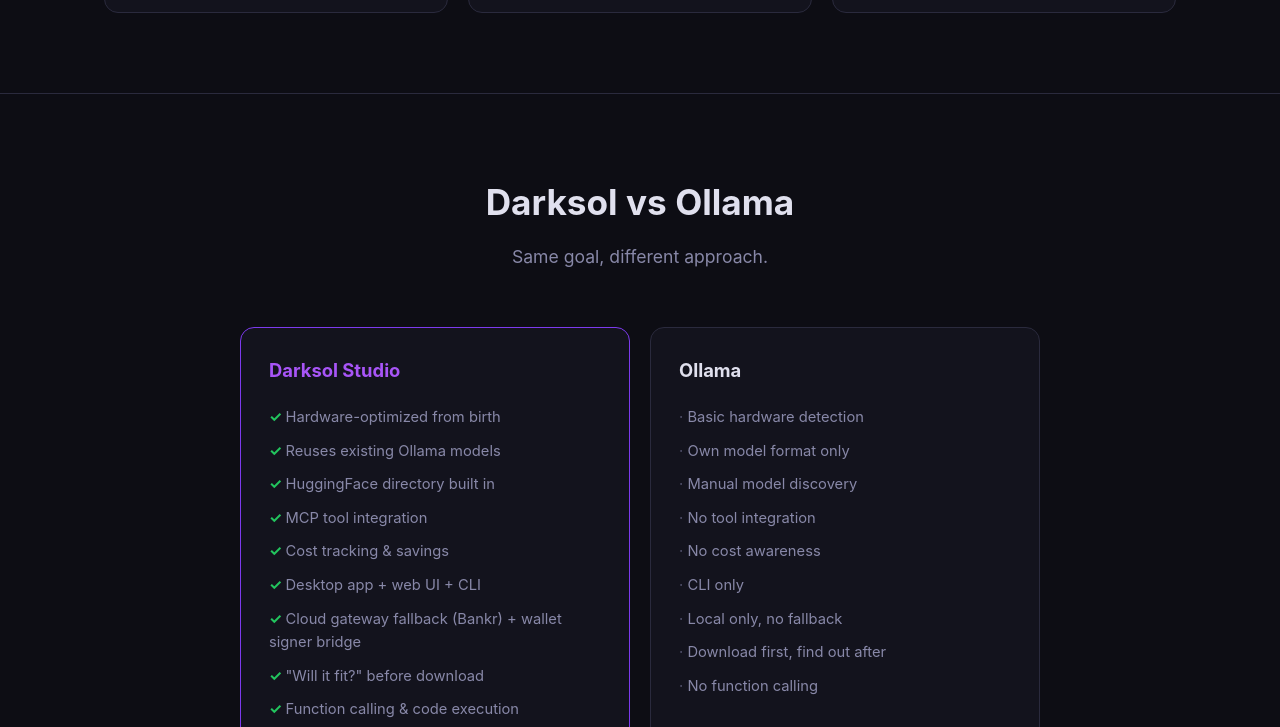
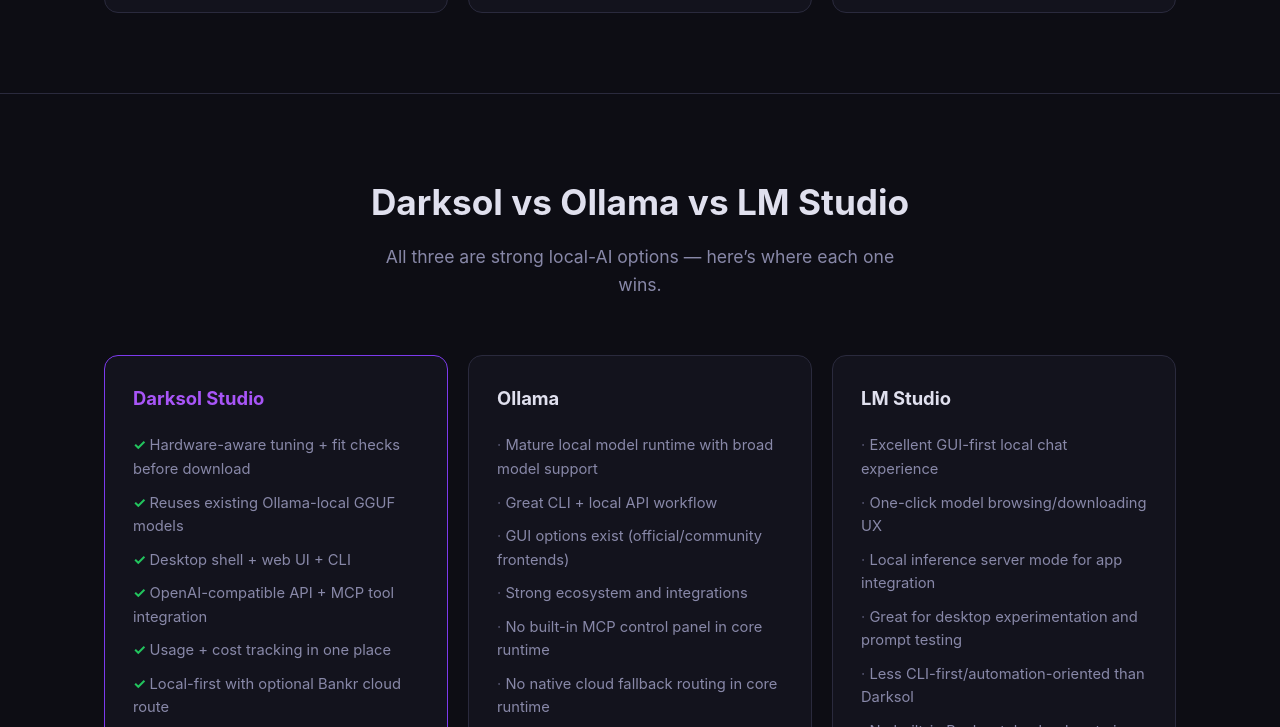
Before and after one commit to darks0l/darksol-inference, a website: page landing/index.html in a window 1280 px wide. Shown: the part 3393-4120 px from the top of the page. Drawn offline with Linux system fonts and the light colour scheme.

```diff
--- a/docs/openapi.json
+++ b/docs/openapi.json
@@ -2,7 +2,7 @@
   "openapi": "3.1.0",
   "info": {
     "title": "DARKSOL Inference API",
-    "version": "0.3.0",
+    "version": "0.3.1",
     "description": "Local inference server with OpenAI-compatible endpoints and static shell assets."
   },
   "servers": [
--- a/landing/index.html
+++ b/landing/index.html
@@ -4,7 +4,7 @@
   <meta charset="UTF-8">
   <meta name="viewport" content="width=device-width, initial-scale=1.0">
   <title>Darksol Studio — Local AI Inference Engine</title>
-  <meta name="description" content="Run LLMs locally with automatic hardware optimization. Desktop app, OpenAI-compatible API, MCP tools, Ollama model reuse. Free forever.">
+  <meta name="description" content="Run LLMs locally with hardware-aware optimization. Desktop app, OpenAI-compatible API, MCP tools, Ollama model reuse, and optional Bankr cloud routing.">
   <meta property="og:title" content="Darksol Studio">
   <meta property="og:description" content="Local-first LLM inference engine. Your models, your hardware, your rules.">
   <meta property="og:type" content="website">
@@ -344,9 +344,9 @@
 
     .compare-grid {
       display: grid;
-      grid-template-columns: 1fr 1fr;
+      grid-template-columns: repeat(3, 1fr);
       gap: 20px;
-      max-width: 800px;
+      max-width: 1120px;
       margin: 0 auto;
     }
 
@@ -509,7 +509,7 @@
   <div class="stats">
     <div class="stat-card">
       <div class="stat-value">$0.00</div>
-      <div class="stat-label">Cost per inference</div>
+      <div class="stat-label">Local inference cost</div>
     </div>
     <div class="stat-card">
       <div class="stat-value">102+</div>
@@ -620,36 +620,44 @@
 <section class="comparison">
   <div class="container">
     <div class="section-header">
-      <h2>Darksol vs Ollama</h2>
-      <p>Same goal, different approach.</p>
+      <h2>Darksol vs Ollama vs LM Studio</h2>
+      <p>All three are strong local-AI options — here’s where each one wins.</p>
     </div>
     <div class="compare-grid">
       <div class="compare-col ours">
         <h3>Darksol Studio</h3>
         <ul>
-          <li>Hardware-optimized from birth</li>
-          <li>Reuses existing Ollama models</li>
-          <li>HuggingFace directory built in</li>
-          <li>MCP tool integration</li>
-          <li>Cost tracking & savings</li>
-          <li>Desktop app + web UI + CLI</li>
-          <li>Cloud gateway fallback (Bankr) + wallet signer bridge</li>
-          <li>"Will it fit?" before download</li>
-          <li>Function calling & code execution</li>
+          <li>Hardware-aware tuning + fit checks before download</li>
+          <li>Reuses existing Ollama-local GGUF models</li>
+          <li>Desktop shell + web UI + CLI</li>
+          <li>OpenAI-compatible API + MCP tool integration</li>
+          <li>Usage + cost tracking in one place</li>
+          <li>Local-first with optional Bankr cloud route</li>
+          <li>Wallet signer bridge (beta)</li>
         </ul>
       </div>
       <div class="compare-col them">
         <h3>Ollama</h3>
         <ul>
-          <li>Basic hardware detection</li>
-          <li>Own model format only</li>
-          <li>Manual model discovery</li>
-          <li>No tool integration</li>
-          <li>No cost awareness</li>
-          <li>CLI only</li>
-          <li>Local only, no fallback</li>
-          <li>Download first, find out after</li>
-          <li>No function calling</li>
+          <li>Mature local model runtime with broad model support</li>
+          <li>Great CLI + local API workflow</li>
+          <li>GUI options exist (official/community frontends)</li>
+          <li>Strong ecosystem and integrations</li>
+          <li>No built-in MCP control panel in core runtime</li>
+          <li>No native cloud fallback routing in core runtime</li>
+          <li>No native per-run cost dashboard in core runtime</li>
+        </ul>
+      </div>
+      <div class="compare-col them">
+        <h3>LM Studio</h3>
+        <ul>
+          <li>Excellent GUI-first local chat experience</li>
+          <li>One-click model browsing/downloading UX</li>
+          <li>Local inference server mode for app integration</li>
+          <li>Great for desktop experimentation and prompt testing</li>
+          <li>Less CLI-first/automation-oriented than Darksol</li>
+          <li>No built-in Bankr-style cloud route in core app</li>
+          <li>No native MCP server control layer in core app</li>
         </ul>
       </div>
     </div>
@@ -672,25 +680,26 @@
       <div class="terminal-body">
         <div class="comment"># Install globally</div>
         <div class="cmd">$ npm i -g darksol</div>
+        <div class="output">&nbsp; Use <span class="green">darksol-studio</span> for commands (also supports <span class="green">darksol</span>)</div>
         <br>
         <div class="comment"># Search models (with hardware fit check)</div>
-        <div class="cmd">$ darksol search llama</div>
+        <div class="cmd">$ darksol-studio search llama</div>
         <div class="output">&nbsp; llama-3.2-3b-gguf&nbsp;&nbsp;&nbsp;3.2B&nbsp; Q4_K_M&nbsp; <span class="green">✅ will fit</span></div>
         <div class="output">&nbsp; llama-3.1-70b-gguf&nbsp; 70B&nbsp;&nbsp; Q4_K_M&nbsp; ❌ won't fit</div>
         <br>
         <div class="comment"># Pull and run</div>
-        <div class="cmd">$ darksol pull llama-3.2-3b-gguf</div>
+        <div class="cmd">$ darksol-studio pull llama-3.2-3b-gguf</div>
         <div class="output">&nbsp; Downloading... 100% (1.8 GB) ████████████████████ done</div>
         <br>
-        <div class="cmd">$ darksol run llama-3.2-3b "explain quantum computing"</div>
+        <div class="cmd">$ darksol-studio run llama-3.2-3b "explain quantum computing"</div>
         <div class="green">&nbsp; Quantum computing uses qubits instead of classical bits...</div>
         <br>
         <div class="comment"># Use existing Ollama models directly</div>
-        <div class="cmd">$ darksol run ollama/llama3.2 "hello world"</div>
+        <div class="cmd">$ darksol-studio run ollama/llama3.2 "hello world"</div>
         <div class="green">&nbsp; Hello! How can I help you today?</div>
         <br>
         <div class="comment"># Start the API server</div>
-        <div class="cmd">$ darksol serve</div>
+        <div class="cmd">$ darksol-studio serve</div>
         <div class="output">&nbsp; Server started at http://127.0.0.1:11435</div>
       </div>
     </div>
@@ -701,7 +710,7 @@
 <section class="cta">
   <div class="container">
     <h2>Your models. Your hardware.<br>Your rules.</h2>
-    <p>No cloud. No subscriptions. No data leaving your machine.</p>
+    <p>Local by default. Optional cloud routing only when you choose it.</p>
     <div class="hero-buttons">
       <a href="#download" class="btn btn-primary">
         <svg viewBox="0 0 24 24" fill="none" stroke="currentColor" stroke-width="2"><path d="M21 15v4a2 2 0 0 1-2 2H5a2 2 0 0 1-2-2v-4"/><polyline points="7 10 12 15 17 10"/><line x1="12" y1="15" x2="12" y2="3"/></svg>
--- a/package.json
+++ b/package.json
@@ -1,11 +1,12 @@
 {
   "name": "darksol",
-  "version": "0.3.0",
+  "version": "0.3.1",
   "description": "Local-first LLM inference engine with OpenAI-compatible API, MCP tools, and hardware-aware optimization",
   "main": "src/cli.js",
   "type": "module",
   "bin": {
-    "darksol": "bin/darksol.js"
+    "darksol": "bin/darksol.js",
+    "darksol-studio": "bin/darksol.js"
   },
   "files": [
     "bin/",
```
Also changed, not shown: desktop/package.json (+13 -1 lines), desktop/src/backend.js (+34 -4 lines), test/desktop-backend.test.js (+3 -1 lines), CHANGELOG.md, README.md, desktop/README.md, 2 other files.
